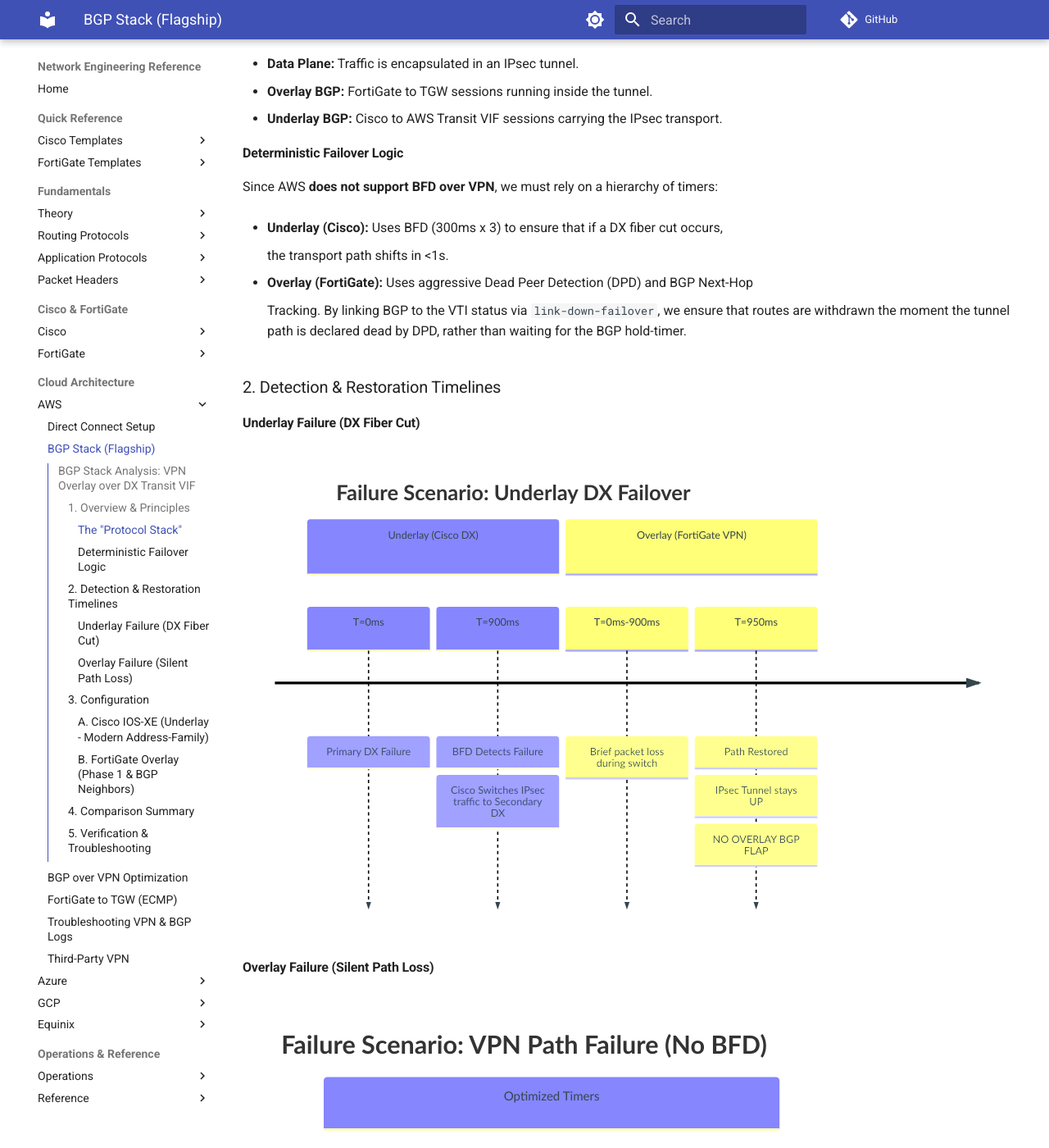
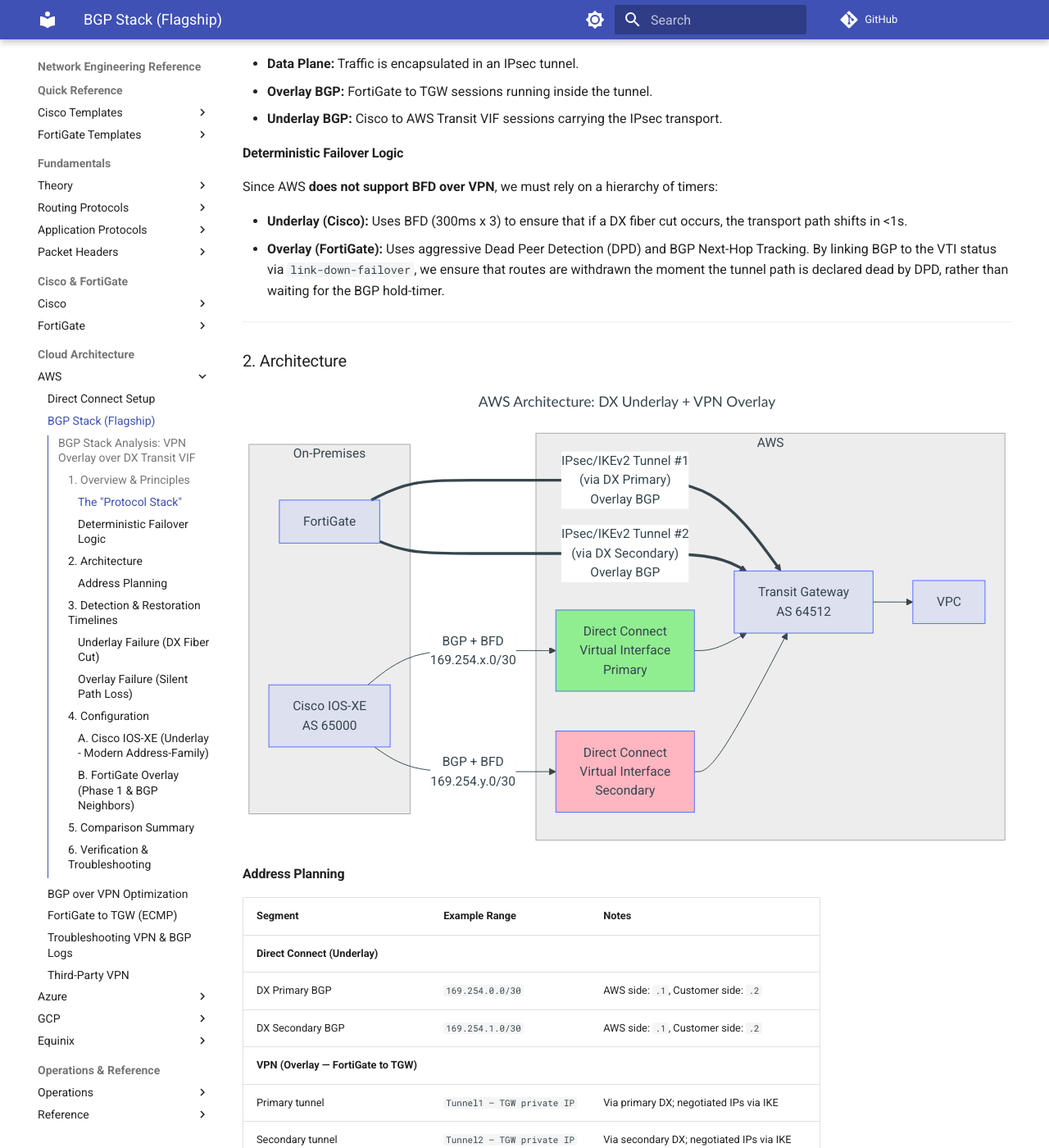
Before and after one commit to neil-booker-cko/docs, an MkDocs documentation site: the page built from docs/aws/bgp_stack_vpn_over_dx.md, in a window 1280 px wide and 1400 px high, scrolled down 362 px. Shown: the whole window at 82% size. Built offline with MkDocs 1.6.1 and Material for MkDocs 9.7.7, drawn with Linux system fonts in a browser that asks for light colours; comment, search, counter and statistics services are not loaded; some of the changed text lies outside the part shown.

Commit message:
Standardize BGP Flagship document structure across AWS, Azure, GCP
Made all three BGP Stack documents follow identical core structure:
1. Overview & Principles
2. Architecture (with Mermaid diagram + address planning table)
3. Detection & Restoration Timelines (with failure scenarios)
4. Configuration
5+ Cloud-specific sections (Path Preference, Comparison, Verification)

Changes:
- AWS: Added Architecture section with DX/VPN diagram and address planning table
- AWS: Renumbered all sections to match GCP/Azure pattern (was 1→2→3, now 1→2→3→4)
- Azure: Removed Variables section (0), inlined variables in config examples

All three docs now have consistent section ordering and numbering for easier navigation.

Co-Authored-By: Claude Haiku 4.5 <noreply@anthropic.com>

````diff
--- a/docs/aws/bgp_stack_vpn_over_dx.md
+++ b/docs/aws/bgp_stack_vpn_over_dx.md
@@ -20,16 +20,59 @@ The design consists of a recursive routing model:
 Since AWS **does not support BFD over VPN**, we must rely on a hierarchy of timers:
 
 - **Underlay (Cisco):** Uses BFD (300ms x 3) to ensure that if a DX fiber cut occurs,
-
     the transport path shifts in <1s.
-
 - **Overlay (FortiGate):** Uses aggressive Dead Peer Detection (DPD) and BGP Next-Hop
-
     Tracking. By linking BGP to the VTI status via `link-down-failover`, we ensure
     that routes are withdrawn the moment the tunnel path is declared dead by DPD,
     rather than waiting for the BGP hold-timer.
 
-## 2. Detection & Restoration Timelines
+---
+
+## 2. Architecture
+
+```mermaid
+---
+title: "AWS Architecture: DX Underlay + VPN Overlay"
+---
+graph LR
+    subgraph OnPrem["On-Premises"]
+        Cisco["Cisco IOS-XE<br/>AS 65000"]
+        FG["FortiGate"]
+    end
+    subgraph AWS["AWS"]
+        DX1["Direct Connect<br/>Virtual Interface<br/>Primary"]
+        DX2["Direct Connect<br/>Virtual Interface<br/>Secondary"]
+        TGW["Transit Gateway<br/>AS 64512"]
+        VPC["VPC"]
+    end
+    Cisco -- "BGP + BFD<br/>169.254.x.0/30" --> DX1
+    Cisco -- "BGP + BFD<br/>169.254.y.0/30" --> DX2
+    FG == "IPsec/IKEv2 Tunnel #1<br/>(via DX Primary)<br/>Overlay BGP" ==> TGW
+    FG == "IPsec/IKEv2 Tunnel #2<br/>(via DX Secondary)<br/>Overlay BGP" ==> TGW
+    DX1 --> TGW
+    DX2 --> TGW
+    TGW --> VPC
+    style DX1 fill:#90EE90
+    style DX2 fill:#FFB6C1
+```
+
+### Address Planning
+
+| Segment | Example Range | Notes |
+| --- | --- | --- |
+| **Direct Connect (Underlay)** | | |
+| DX Primary BGP | `169.254.0.0/30` | AWS side: `.1`, Customer side: `.2` |
+| DX Secondary BGP | `169.254.1.0/30` | AWS side: `.1`, Customer side: `.2` |
+| **VPN (Overlay — FortiGate to TGW)** | | |
+| Primary tunnel | `Tunnel1 — TGW private IP` | Via primary DX; negotiated IPs via IKE |
+| Secondary tunnel | `Tunnel2 — TGW private IP` | Via secondary DX; negotiated IPs via IKE |
+| **Routing** | | |
+| On-premises prefix | `10.0.0.0/8` | Advertised via DX underlay and VPN overlay |
+| AWS VPC CIDR | `10.128.0.0/16` | Advertised by TGW over both BGP sessions |
+
+---
+
+## 3. Detection & Restoration Timelines
 
 ### Underlay Failure (DX Fiber Cut)
 
@@ -134,7 +177,7 @@ end
 | **Security Standard** | None | **AES-256 / DH-21** |
 | **NPU Offload** | Disabled | **Enabled (Encryption acceleration)** |
 
-## 5. Verification & Troubleshooting
+## 6. Verification & Troubleshooting
 
 | Command | Platform | Purpose |
 | :--- | :--- | :--- |
````
Also changed, not shown: other parts of docs/aws/bgp_stack_vpn_over_dx.md (+2 -2 lines), docs/azure/bgp_stack_vpn_over_expressroute.md (+0 -19 lines).
